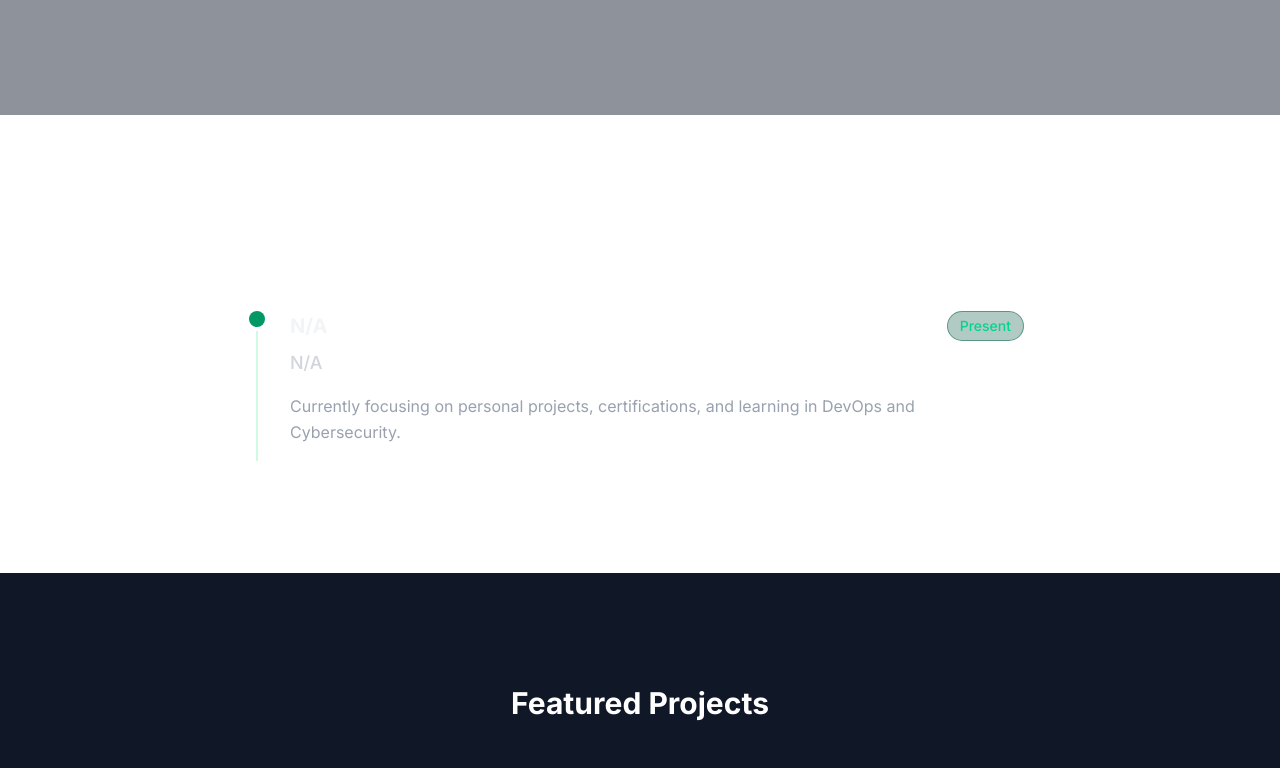
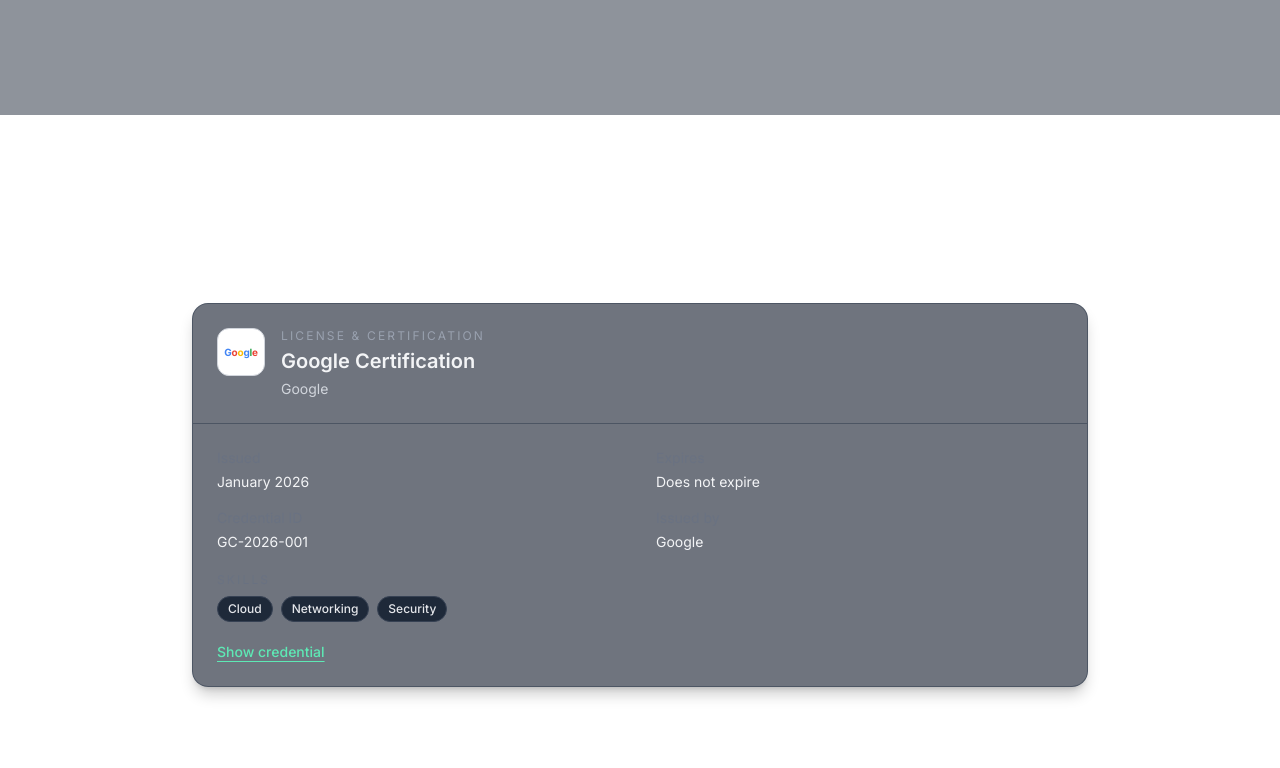
Before and after one commit to sulaimanxmb/vercel-portfolio, a Next.js app: page / in a window 1280 px wide. Shown: the part 826-1594 px from the top of the page. Built offline with nearby package versions, Linux system fonts and the light colour scheme.

Commit message:
Fixed Certification new one

```diff
--- a/app/page.tsx
+++ b/app/page.tsx
@@ -1,5 +1,6 @@
 import Hero from '@/components/Hero';
 import About from '@/components/About';
+import Certifications from '@/components/Certifications';
 import Experience from '@/components/Experience';
 import Projects from '@/components/Projects';
 import Skills from '@/components/Skills';
@@ -10,6 +11,7 @@
     <>
       <Hero />
       <About />
+      <Certifications />
       <Experience />
       <Projects />
       <Skills />
--- /dev/null
+++ b/components/Certifications.tsx
@@ -0,0 +1,111 @@
+import Section from './Section';
+import { portfolioData } from '@/data/portfolio';
+
+function IssuerBadge({ issuer }: { issuer: string }) {
+  if (/google/i.test(issuer)) {
+    return (
+      <div className="h-12 w-12 rounded-xl bg-white border border-gray-300 flex items-center justify-center shrink-0">
+        <span className="text-[10px] font-bold leading-none tracking-tight select-none">
+          <span className="text-[#4285F4]">G</span>
+          <span className="text-[#EA4335]">o</span>
+          <span className="text-[#FBBC05]">o</span>
+          <span className="text-[#4285F4]">g</span>
+          <span className="text-[#34A853]">l</span>
+          <span className="text-[#EA4335]">e</span>
+        </span>
+      </div>
+    );
+  }
+
+  return (
+    <div className="h-12 w-12 rounded-xl bg-emerald-900/40 border border-emerald-700/50 flex items-center justify-center shrink-0">
+      <span className="text-lg font-semibold text-emerald-300">{issuer.charAt(0).toUpperCase()}</span>
+    </div>
+  );
+}
+
+export default function Certifications() {
+  const { certifications } = portfolioData;
+
+  return (
+    <Section id="certifications">
+      <h2 className="text-3xl font-bold text-white mb-10 text-center">Certifications</h2>
+      <div className="max-w-4xl mx-auto space-y-6">
+        {certifications.map((cert) => (
+          <div
+            key={cert.id}
+            className="rounded-2xl border border-gray-700/60 bg-gray-900/60 shadow-lg shadow-black/20 overflow-hidden"
+          >
+            <div className="p-5 sm:p-6 border-b border-gray-700/60">
+              <div className="flex items-start gap-4">
+                <IssuerBadge issuer={cert.issuer} />
+                <div className="min-w-0">
+                  <p className="text-xs uppercase tracking-[0.18em] text-gray-400 mb-1">License & Certification</p>
+                  <h3 className="text-xl font-semibold text-gray-100 leading-snug">{cert.title}</h3>
+                  <p className="text-sm text-gray-300 mt-1">{cert.issuer}</p>
+                </div>
+              </div>
+            </div>
+            <div className="p-5 sm:p-6">
+              <dl className="grid sm:grid-cols-2 gap-x-8 gap-y-4 text-sm">
+                <div>
+                  <dt className="text-gray-500">Issued</dt>
+                  <dd className="text-gray-100 mt-1">{cert.issueDate}</dd>
+                </div>
+                <div>
+                  <dt className="text-gray-500">Expires</dt>
+                  <dd className="text-gray-100 mt-1">{cert.expirationDate ?? 'Not specified'}</dd>
+                </div>
+                <div>
+                  <dt className="text-gray-500">Credential ID</dt>
+                  <dd className="text-gray-100 mt-1 break-all">{cert.credentialId ?? 'Not provided'}</dd>
+                </div>
+                <div>
+                  <dt className="text-gray-500">Issued by</dt>
+                  <dd className="text-gray-100 mt-1">{cert.issuer}</dd>
+                </div>
+              </dl>
+
+              {cert.skills && cert.skills.length > 0 && (
+                <div className="mt-5">
+                  <p className="text-xs uppercase tracking-[0.18em] text-gray-500 mb-2">Skills</p>
+                  <div className="flex flex-wrap gap-2">
+                    {cert.skills.map((skill) => (
+                      <span
+                        key={`${cert.id}-${skill}`}
+                        className="text-xs font-medium px-2.5 py-1 rounded-full bg-gray-800 border border-gray-700 text-gray-200"
+                      >
+                        {skill}
+                      </span>
+                    ))}
+                  </div>
+                </div>
+              )}
+
+              <div className="mt-5 flex flex-wrap gap-4">
+                <a
+                  href={cert.pdfUrl}
+                  className="text-sm font-medium text-emerald-300 hover:text-emerald-200 underline underline-offset-4"
+                  target="_blank"
+                  rel="noreferrer"
+                >
+                  Show credential
+                </a>
+                {cert.credentialUrl && (
+                  <a
+                    href={cert.credentialUrl}
+                    className="text-sm font-medium text-gray-300 hover:text-white underline underline-offset-4"
+                    target="_blank"
+                    rel="noreferrer"
+                  >
+                    Verify on issuer site
+                  </a>
+                )}
+              </div>
+            </div>
+          </div>
+        ))}
+      </div>
+    </Section>
+  );
+}
--- a/components/Navbar.tsx
+++ b/components/Navbar.tsx
@@ -6,6 +6,7 @@
 
 const navItems = [
   { name: 'About', href: '#about' },
+  { name: 'Certifications', href: '#certifications' },
   { name: 'Experience', href: '#experience' },
   { name: 'Projects', href: '#projects' },
   { name: 'Skills', href: '#skills' },
--- a/data/portfolio.ts
+++ b/data/portfolio.ts
@@ -23,6 +23,18 @@
   repoUrl?: string;
 }
 
+export interface Certification {
+  id: number;
+  title: string;
+  issuer: string;
+  issueDate: string;
+  expirationDate?: string;
+  credentialId?: string;
+  pdfUrl: string;
+  credentialUrl?: string;
+  skills?: string[];
+}
+
 export interface PortfolioData {
   personalInfo: {
     name: string;
@@ -35,6 +47,7 @@
   skills: string[];
   experiences: Experience[];
   projects: Project[];
+  certifications: Certification[];
 }
 
 export const portfolioData: PortfolioData = {
@@ -62,7 +75,7 @@
     "Ai-assisted Development",
     "Cloud Management",
     "Bug Bounty",
-    "Penetration Testing",
+    "OWASP Top 10",
   ],
   experiences: [
     {
@@ -105,4 +118,16 @@
       repoUrl: "https://github.com/sulaimanxmb/HoneyPot",
     },
   ],
+  certifications: [
+    {
+      id: 1,
+      title: "Google Certification",
+      issuer: "Google",
+      issueDate: "January 2026",
+      expirationDate: "Does not expire",
+      credentialId: "GC-2026-001",
+      pdfUrl: "/google-certification.pdf",
+      skills: ["Cloud", "Networking", "Security"],
+    },
+  ],
 };
```
Also changed, not shown: 2 other files (tests, documents, lock files or other folders).
